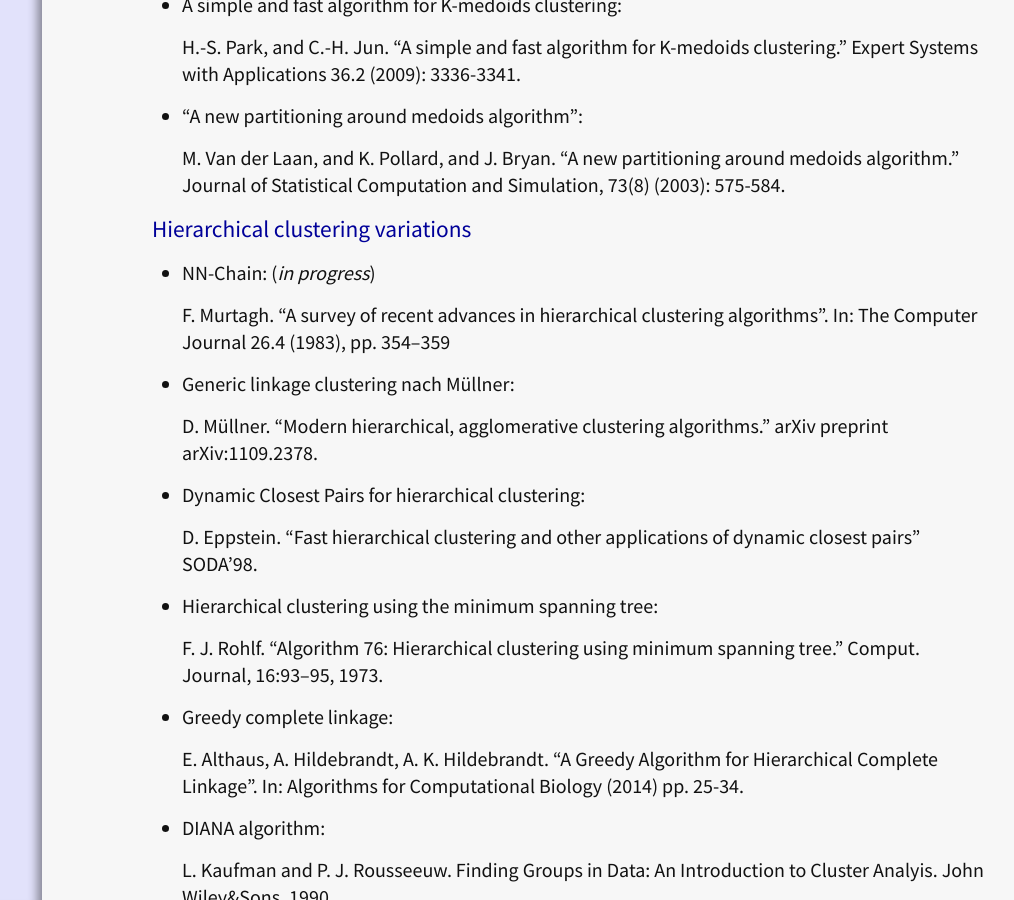
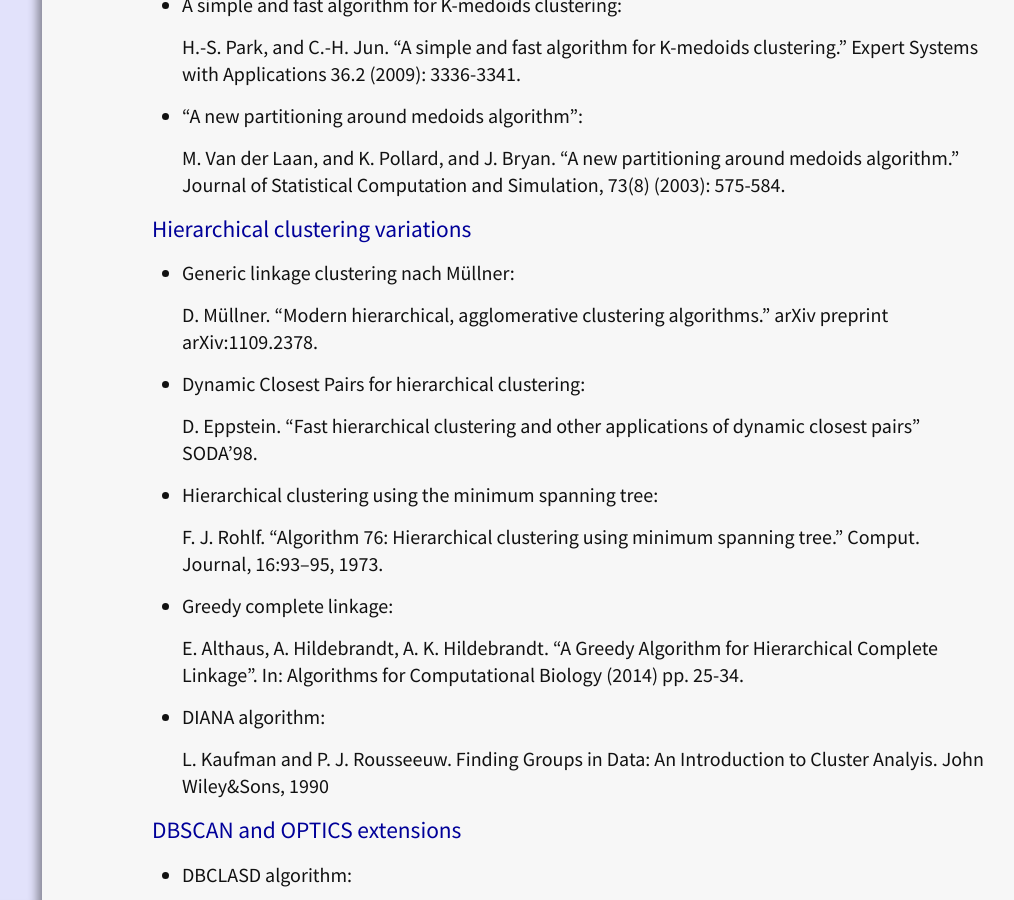
Before and after one commit to elki-project/elki-project.github.io, a Jekyll site: the page built from dev/projectideas.md, in a window 1280 px wide and 900 px high, scrolled down 1456 px. Shown: the whole window, without its empty margins (248-1262 px from the left). Built offline with Jekyll 4.4.1, drawn with Linux system fonts in a browser that asks for light colours.

Commit message:
NNchain is merged.

```diff
--- a/dev/projectideas.md
+++ b/dev/projectideas.md
@@ -62,10 +62,6 @@ The following list are project ideas for *students that want to get started* wit
   M. Van der Laan, and K. Pollard, and J. Bryan. "A new partitioning around medoids algorithm." Journal of Statistical Computation and Simulation, 73(8) (2003): 575-584.
 
 ### Hierarchical clustering variations
-
-- NN-Chain: (*in progress*)
-
-  F. Murtagh. “A survey of recent advances in hierarchical clustering algorithms”. In: The Computer Journal 26.4 (1983), pp. 354–359
 
 - Generic linkage clustering nach Müllner:
 
```
